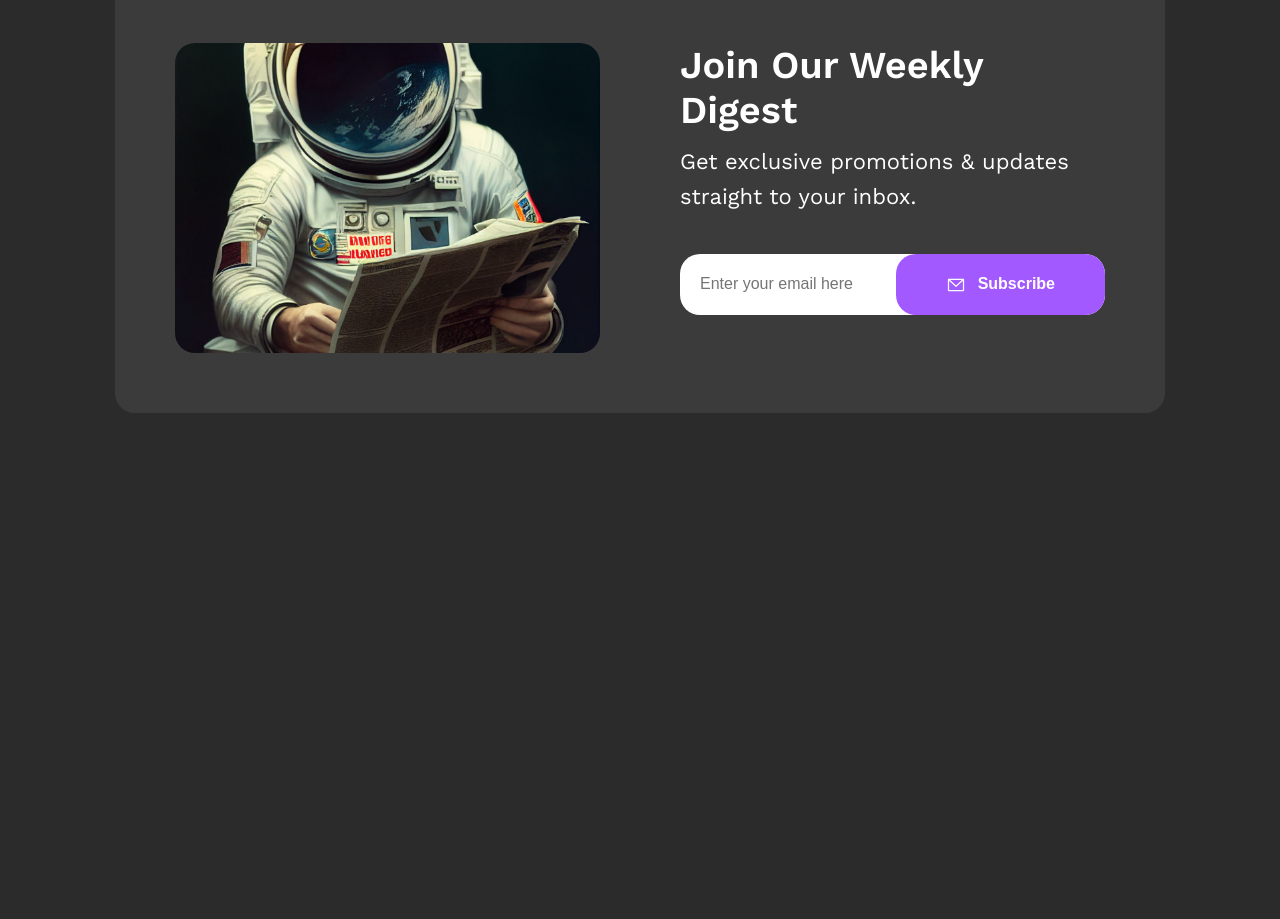
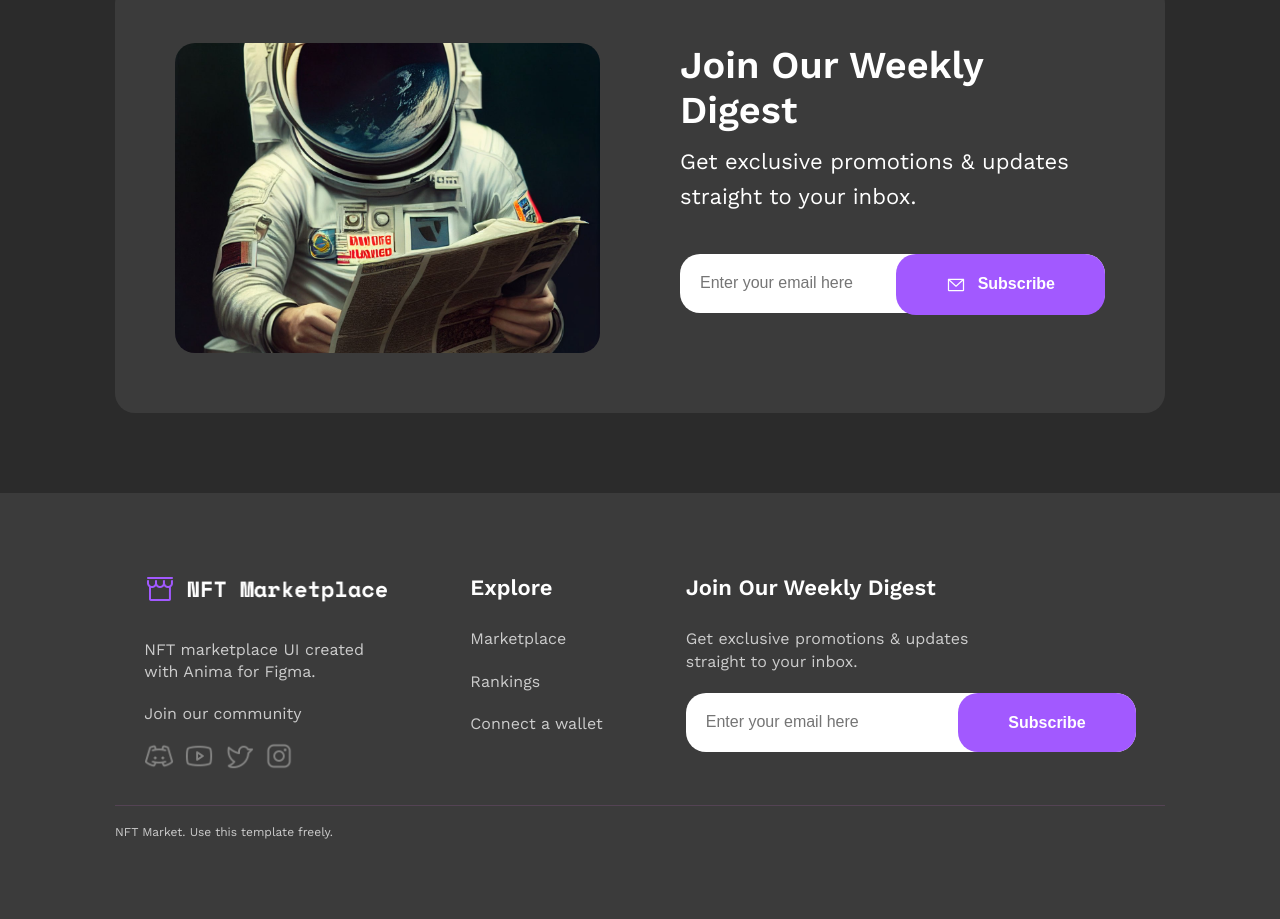
Before and after one commit to vvictoria567/Nft-Marketplace, a plain HTML site: page index.html in a window 1280 px wide. Shown: the part 5192-6111 px from the top of the page. Before the commit the page ends 5685 px from the top, so only its background shows below. Drawn offline with nearby package versions, Linux system fonts and the light colour scheme.

Commit message:
add footer

```diff
--- a/index.html
+++ b/index.html
@@ -499,5 +499,56 @@
             </div>
         </div>
     </section>
+
+    <footer class="footer section-padding">
+        <div class="container">
+            <div class="footer__info">
+
+                <div class="footer__socials">
+                    <a href="/" class="logo"><img src="img/logo.png" alt="log"></a>
+                    <div class="footer_additional-info">
+                        <p class="footer__text">NFT marketplace UI created with Anima for Figma.</p>
+                        <div class="footer__join">
+                            <p class="footer__text">Join our community</p>
+                            <div class="footer__social-links">
+                                <a href="#"><img src="img/DiscordLogo.png" alt="Discord" width="30px" height="30px"></a>
+                                <a href="#"><img src="img/YoutubeLogo.png" alt="Youtube width="30px" height="30px"></a>
+                                <a href="#"><img src="img/TwitterLogo.png" alt="Twitter width="30px" height="30px"></a>
+                                <a href="#"><img src="img/InstagramLogo.png" alt="Instagram width="30px" height="30px"></a>
+                            </div>
+                        </div>
+                    </div>
+                </div>
+
+                <div class="footer__explore">
+                    <h5 class="heading-h5 heading-h5_color-light heading-h5_mb">Explore</h5>
+                    <nav class="footer__nav">
+                        <ul class="footer__menu">
+                            <li class="footer_item"><a class="footer__link footer__text" href="#">Marketplace</a></li>
+                            <li class="footer_item"><a class="footer__link footer__text" href="#">Rankings</a></li>
+                            <li class="footer_item"><a class="footer__link footer__text" href="#">Connect a wallet</a></li>
+                        </ul>
+                    </nav>
+                </div>
+
+                <div class="footer__subscribe">
+                    <h5 class="heading-h5 heading-h5_color-light heading-h5_mb">Join Our Weekly Digest</h5>
+                    <div class="footer__subscribe-wrappet">
+                        <p class="footer__text footer__subscribe-text">Get exclusive promotions & updates straight to your inbox.</p>
+
+                        <form class="form-subscribe">
+                        <input class="form-subscribe__field photo_radius" type="email" name="email" placeholder="Enter your email here">
+                        <button type="submit" class="form-subscribe__button scale button button_filled button_secondary">
+                            <span class="button__text">Subscribe</span>
+                        </button>
+                    </form>
+                    </div>
+                </div>
+
+            </div>
+
+            <div class="footer__copy footer__text">NFT Market. Use this template freely.</div>
+        </div>
+    </footer>
 </body>
 </html>
--- a/style.css
+++ b/style.css
@@ -502,7 +502,7 @@ body {
     position: relative;
 }
 .form-subscribe__field {
-    padding-block: 19px;
+    padding-block: 18px;
     padding-left: 20px;
     padding-right: 223px; /*вводимый текст не заходил за кнопку*/
     width: 100%; /*на всю ширину секции растянули*/
@@ -518,3 +518,54 @@ body {
     border: none;
     cursor: pointer;
 }
+
+
+
+
+.footer {
+    background-color: var(--color-secondary);
+}
+.footer__info {
+    padding-inline: 29.29px;
+    display: flex;
+    justify-content: space-between;
+}
+.footer_additional-info {
+    margin-top: 30px;
+    width: 238px;
+}
+.footer__text {
+    color: #ccc;
+    line-height: var(--line-height-lg);
+}
+.footer__join {
+    margin-top: 20px;
+}
+.footer__social-links {
+    margin-top: 15px;
+    display: flex;
+    gap: 10px;
+}
+.footer__nav {
+    margin-top: 25px;
+}
+.footer__menu {
+    display: flex;
+    flex-direction: column;
+    gap: 20px;
+}
+.footer__subscribe-wrappet {
+    margin-top: 25px;
+}
+.footer__subscribe-text {
+    width: 330px;
+    margin-bottom: 20px;
+}
+
+.footer__copy {
+    border-top: 1px solid #8585;
+    line-height: var(--line-height-xs);
+    font-size: var(--font-caption);
+    padding-top: 20px;
+    margin-top: 30px;
+}
```
